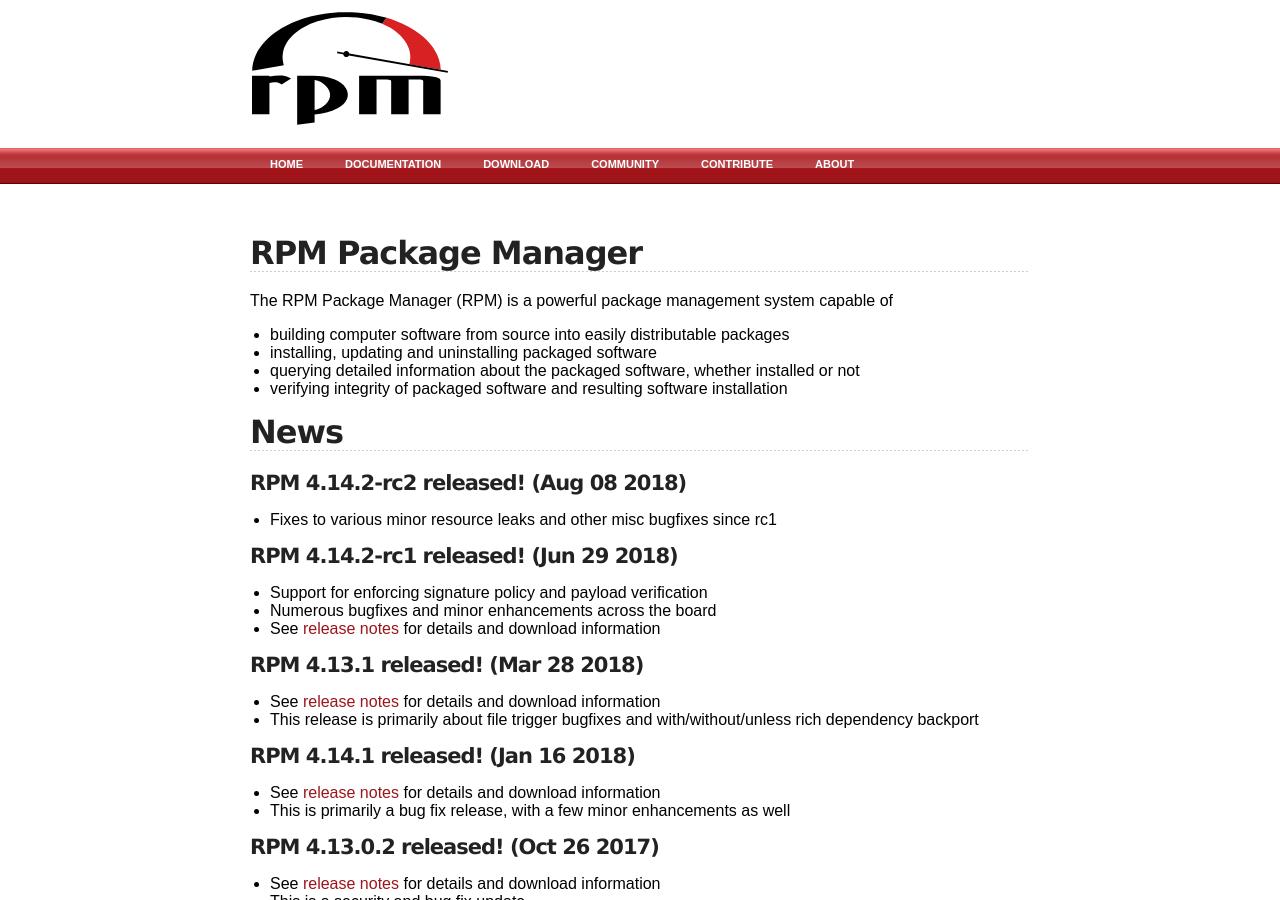
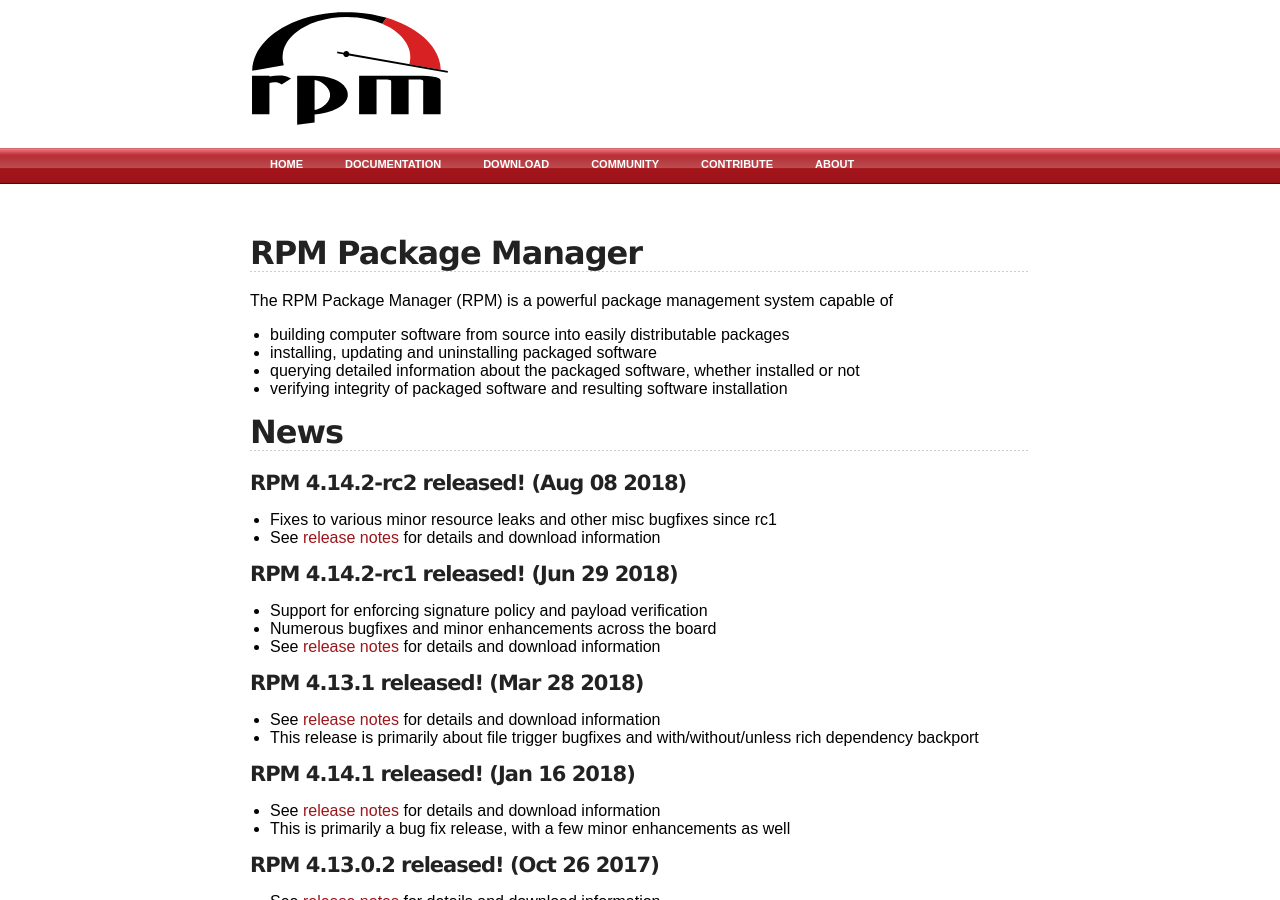
Before and after one commit to rpm-software-management/rpm-web, a Jekyll site: the page built from index.md, in a window 1280 px wide and 900 px high. Built offline with Jekyll 4.4.1, drawn with Linux system fonts in a browser that asks for light colours.

Commit message:
Add some missing details like download links, sigh

```diff
--- a/index.md
+++ b/index.md
@@ -18,6 +18,7 @@ capable of
 
 #### RPM 4.14.2-rc2 released! (Aug 08 2018)
 * Fixes to various minor resource leaks and other misc bugfixes since rc1
+* See [release notes](wiki/Releases/4.14.2) for details and download information
 
 #### RPM 4.14.2-rc1 released! (Jun 29 2018)
 * Support for enforcing signature policy and payload verification
```
Also changed, not shown: timeline.md (+1 -0 lines).
